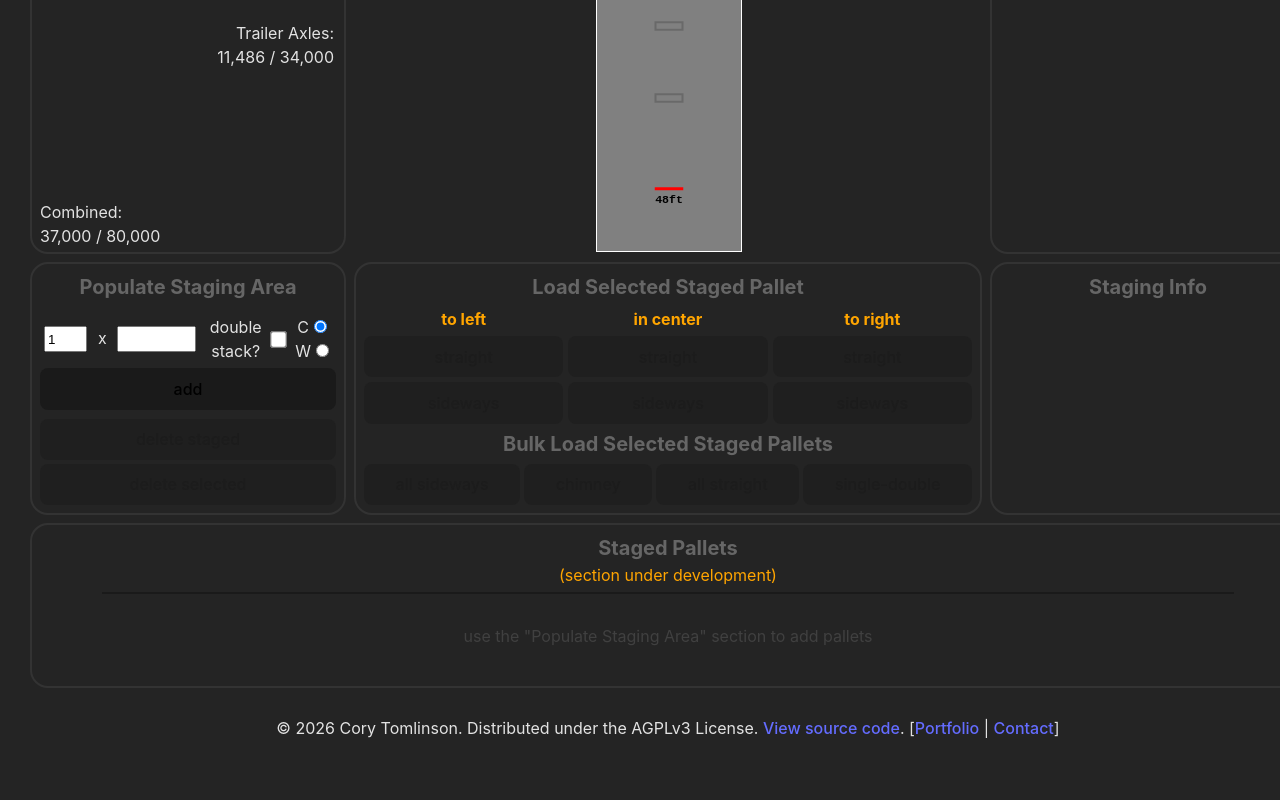
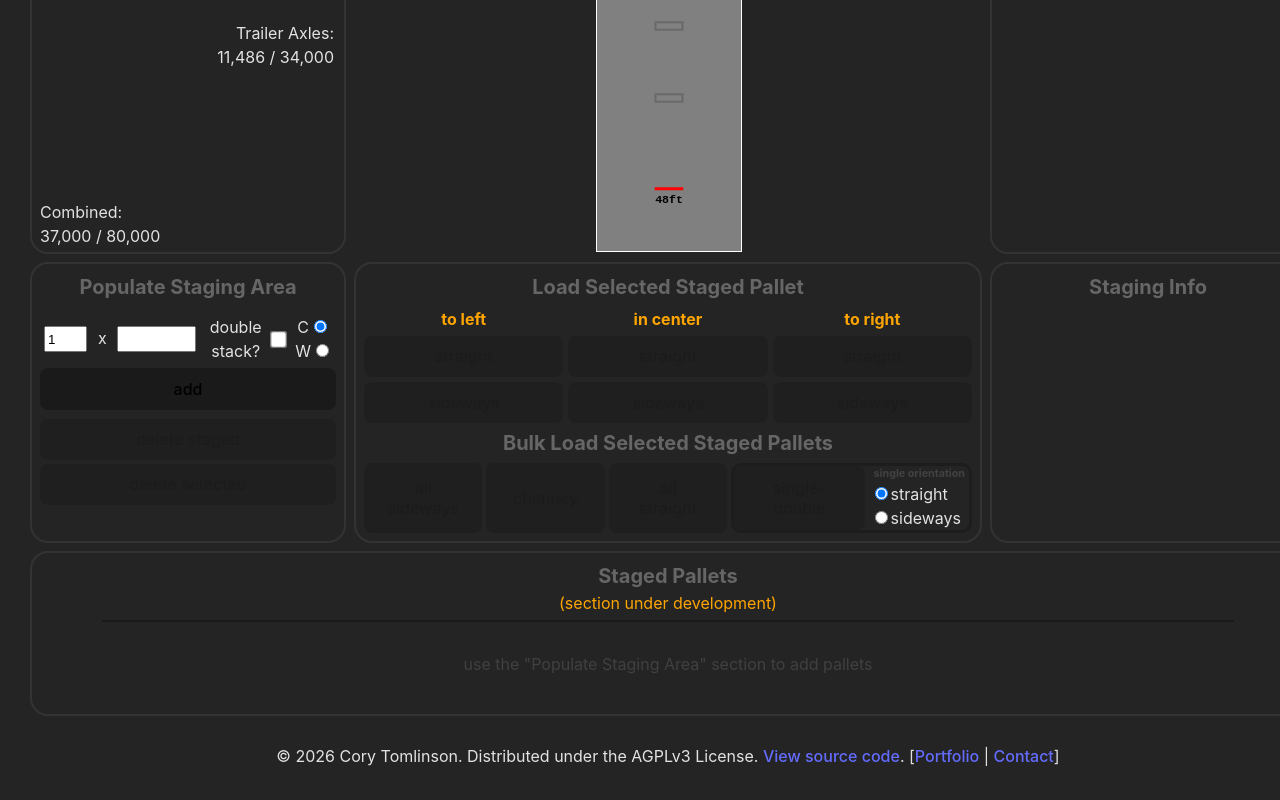
Before and after one commit to PTLux1517/axle-weight-calculator, a React (Vite) app: page / in a window 1280 px wide. Shown: the part 1197-1997 px from the top of the page. Before the commit the page ends 1969 px from the top, so only its background shows below. Built offline with nearby package versions, Linux system fonts and the light colour scheme.

Commit message:
refactor bulk loading

```diff
--- a/src/App.tsx
+++ b/src/App.tsx
@@ -374,37 +374,41 @@ function App() {
 
    function checkLastRowBeforeBulkLoad():{bulkLoadReady:boolean,shorterSide:Side} {
       let lastRow:Row|null = sampleTrailer.rows[sampleTrailer.rows.length-1] ?? null
-      if (lastRow!==null && !lastRow.hasOwnProperty(Side.C)) { //no need to alter beginning of bulk load cycle for empty trailers or loading after a centered single
+      if (lastRow===null) {
+         return {bulkLoadReady: true, shorterSide: Side.L}
+      }
+      else if (lastRow.hasOwnProperty(Side.C)) {
+         return {bulkLoadReady: true, shorterSide: Side.C}
+      }
+      else { //no need to alter beginning of bulk load cycle for empty trailers or loading after a centered single
          let lastDouble:Double = lastRow as Double
+         const lDepth:number = lastDouble.L__?.depth + lastDouble.L__?.orien.L
+         const rDepth:number = lastDouble.__R?.depth + lastDouble.__R?.orien.L
          if (lastDouble.L__===null || lastDouble.__R===null) {
             alertWithBlur("Please make the number of rows on the left and right sides of the trailer equal before starting a bulk load")
             return {bulkLoadReady: false, shorterSide: Side.C}
          }
-         const lDepth:number = lastDouble.L__?.depth + lastDouble.L__?.orien.L
-         const rDepth:number = lastDouble.__R?.depth + lastDouble.__R?.orien.L
-         if (lDepth>rDepth) {
-            console.log(`shorter right — lDepth:${lDepth} rDepth:${rDepth}`)
-            return {bulkLoadReady: true, shorterSide: Side.R}
-         }
-         else if (lDepth===rDepth) {
+         if (lDepth===rDepth) {
             const pseudoShorterSide:Side = lastDouble.L__.orien===O.Sideways ? Side.L : Side.R
             return {bulkLoadReady: true, shorterSide: pseudoShorterSide}
          }
+         else if (lDepth>rDepth) {
+            return {bulkLoadReady: true, shorterSide: Side.R}
+         }
          else {
-            console.log(`shorter left — lDepth:${lDepth} rDepth:${rDepth}`)
             return {bulkLoadReady: true, shorterSide: Side.L}
          }
-      }
-      else { //empty trailer
-         console.log("empty trailer or last row was single")
-         return {bulkLoadReady: true, shorterSide: Side.L}
       }
    }
 
    function executeBulkLoadCycle(loadCycle:Array<[Side,O]>, e:MouseEvent) {
       const lastRowState:{bulkLoadReady:boolean, shorterSide:Side} = checkLastRowBeforeBulkLoad()
       if (lastRowState===undefined || !lastRowState.bulkLoadReady) return
-      let stepOffset:number = lastRowState.shorterSide===Side.L ? 0 : loadCycle.length/2
+      let stepOffset:number = (lastRowState.shorterSide===Side.C && loadCycle[0][0]===Side.C) //if prev row ended in centered single and load cycle is single-double, make sure to offset to avoid single-single
+         ? 1
+         : (lastRowState.shorterSide===Side.R && loadCycle[0][0]!==Side.C)
+            ? Math.floor(loadCycle.length/2)
+            : 0
       let newTrailer:Trailer&Load = sampleTrailer
       selectedStaged.forEach((selIdx,loadStep) => {
          let step = (loadStep+stepOffset) % loadCycle.length
@@ -435,6 +439,16 @@ function App() {
 
    function loadMultipleStraight(e:MouseEvent) { //button will be disabled if less than two staged pallets are selected
       const loadCycle:Array<[Side,O]> = [
+         [Side.L, O.Straight],
+         [Side.R, O.Straight]
+      ]
+      executeBulkLoadCycle(loadCycle, e)
+   }
+
+   function loadMultipleSingleDouble(e:MouseEvent) { //button will be disabled if less than two staged pallets are selected
+      const singleOrienStraight = document.getElementById("single-straight") as HTMLInputElement
+      const loadCycle:Array<[Side,O]> = [
+         [Side.C, (singleOrienStraight.checked ? O.Straight : O.Sideways)],
          [Side.L, O.Straight],
          [Side.R, O.Straight]
       ]
@@ -806,11 +820,18 @@ function App() {
                <button disabled={selectedStaged.length!==1} onClick={(e:MouseEvent) => {(e.target as HTMLButtonElement).blur(); loadPalletListener(Side.C, O.Sideways);}}>sideways</button>
                <button disabled={selectedStaged.length!==1} onClick={(e:MouseEvent) => {(e.target as HTMLButtonElement).blur(); loadPalletListener(Side.R, O.Sideways);}}>sideways</button>
                <h3 style={{gridColumn: "1/4"}}>Bulk Load Selected Staged Pallets</h3>
-               <div style={{gridColumn: "1/4", display: "grid", columnGap: "4px"}}>
+               <div style={{gridColumn: "1/4", display: "grid", gridTemplateColumns: "repeat(5,minmax(0,1fr))", columnGap: "4px"}}>
                   <button style={{gridColumn: "1"}} disabled={selectedStaged.length<2} onClick={loadMultipleSideways}>all sideways</button>
                   <button style={{gridColumn: "2"}} disabled={selectedStaged.length<2} onClick={loadMultipleChimney}>chimney</button>
                   <button style={{gridColumn: "3"}} disabled={selectedStaged.length<2} onClick={loadMultipleStraight}>all straight</button>
-                  <button style={{gridColumn: "4"}} disabled={selectedStaged.length<2} onClick={()=>{return}}>single-double</button>
+                  <div style={{gridColumn: "4/6", display: "grid", border: "3px solid hsl(0,0%,11.5%)", borderRadius: "10px"}}>
+                     <button style={{gridColumn: "1"}} disabled={selectedStaged.length<2} onClick={loadMultipleSingleDouble}>single-double</button>
+                     <div style={{gridColumn: "2", textAlign: "left", paddingLeft: "5px"}}>
+                        <h6 style={{margin: "0px 4px", color: "hsl(0,0%,26%)"}}>single orientation</h6>
+                        <input type={"radio"} id={"single-straight"} name={"single-orien"} value={"straight"} defaultChecked={true}/><label htmlFor="single-straight">straight</label><br/>
+                        <input type={"radio"} id={"single-sideways"} name={"single-orien"} value={"sideways"} /><label htmlFor="single-sideways">sideways</label>
+                     </div>
+                  </div>
                </div>
             </div>
             {/* ----------------------------------------------------------------- COLUMN 3 ----------------------------------------------------------------- */}
```
